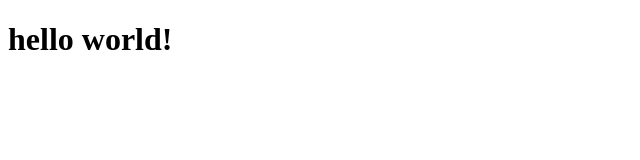
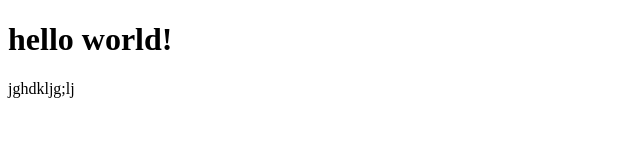
Before and after one commit to KotaSugiyama0624/KotaKota, a plain HTML site: page index.html in a window 1280 px wide. Shown: the whole page, without its empty margins (0-640 px from the left). Drawn offline with Linux system fonts and the light colour scheme.

Commit message:
modified

```diff
--- a/index.html
+++ b/index.html
@@ -7,5 +7,6 @@
 </head>
 <body>
     <h1>hello world!</h1>
+    <div>jghdkljg;lj</div>
 </body>
 </html>
```
